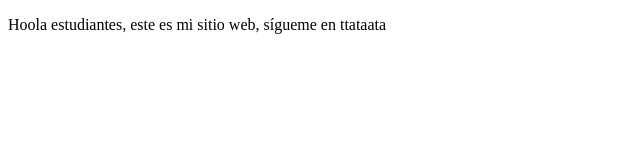
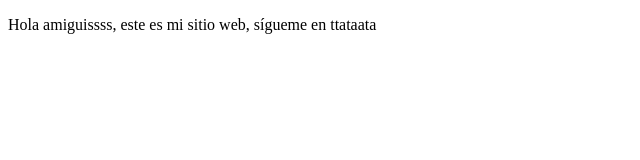
Before and after one commit to metaazul/proyectoDemoCursoPrework, a plain HTML site: page index.html in a window 1280 px wide. Shown: the full height of the page, 0-640 px from the left. Drawn offline with Linux system fonts and the light colour scheme.

```diff
--- a/index.html
+++ b/index.html
@@ -8,7 +8,7 @@
 </head>
 <body>
     <p>
-        Hoola estudiantes, este es mi sitio web, sígueme en ttataata
+        Hola amiguissss, este es mi sitio web, sígueme en ttataata
     </p>
 </body>
 </html>
```
